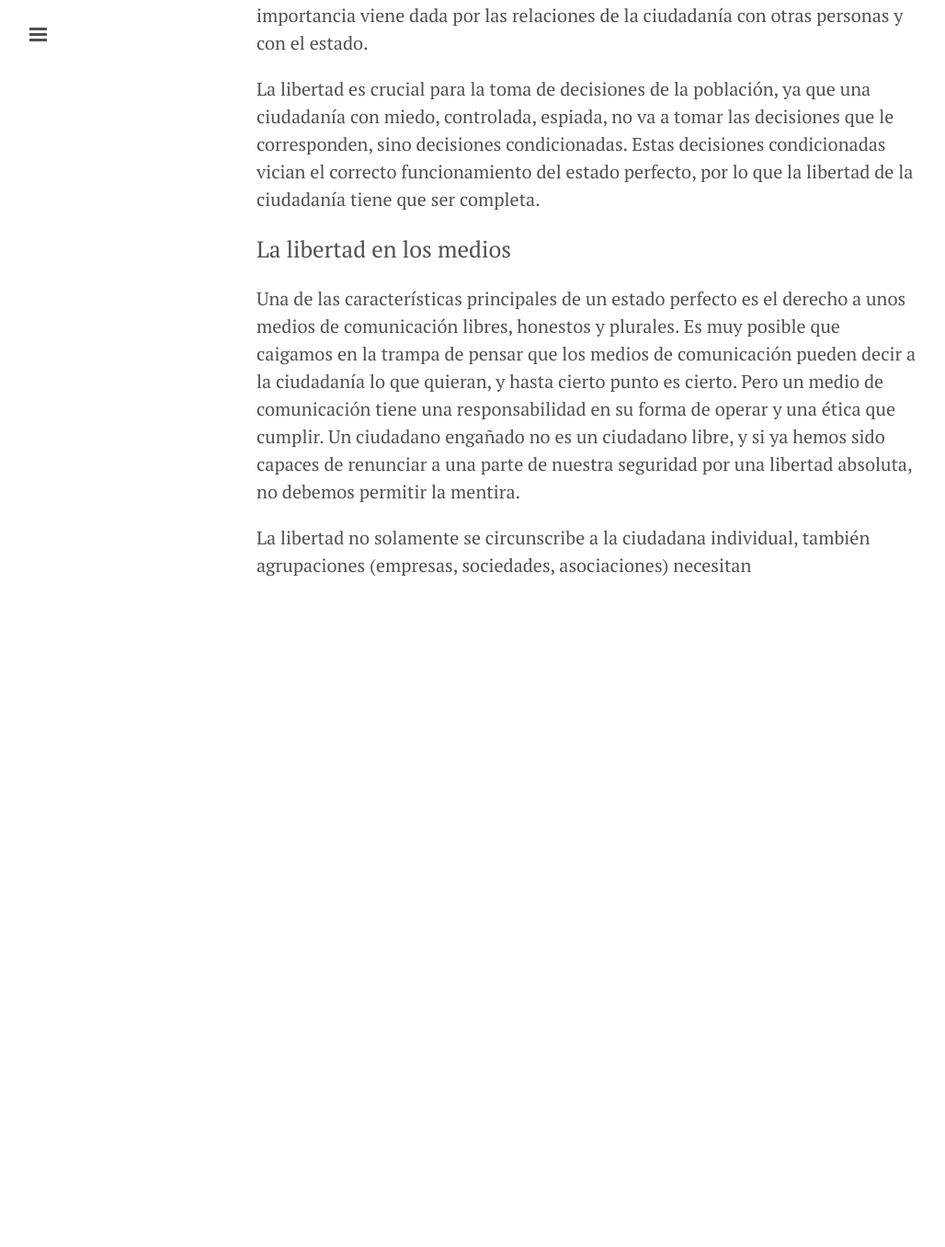
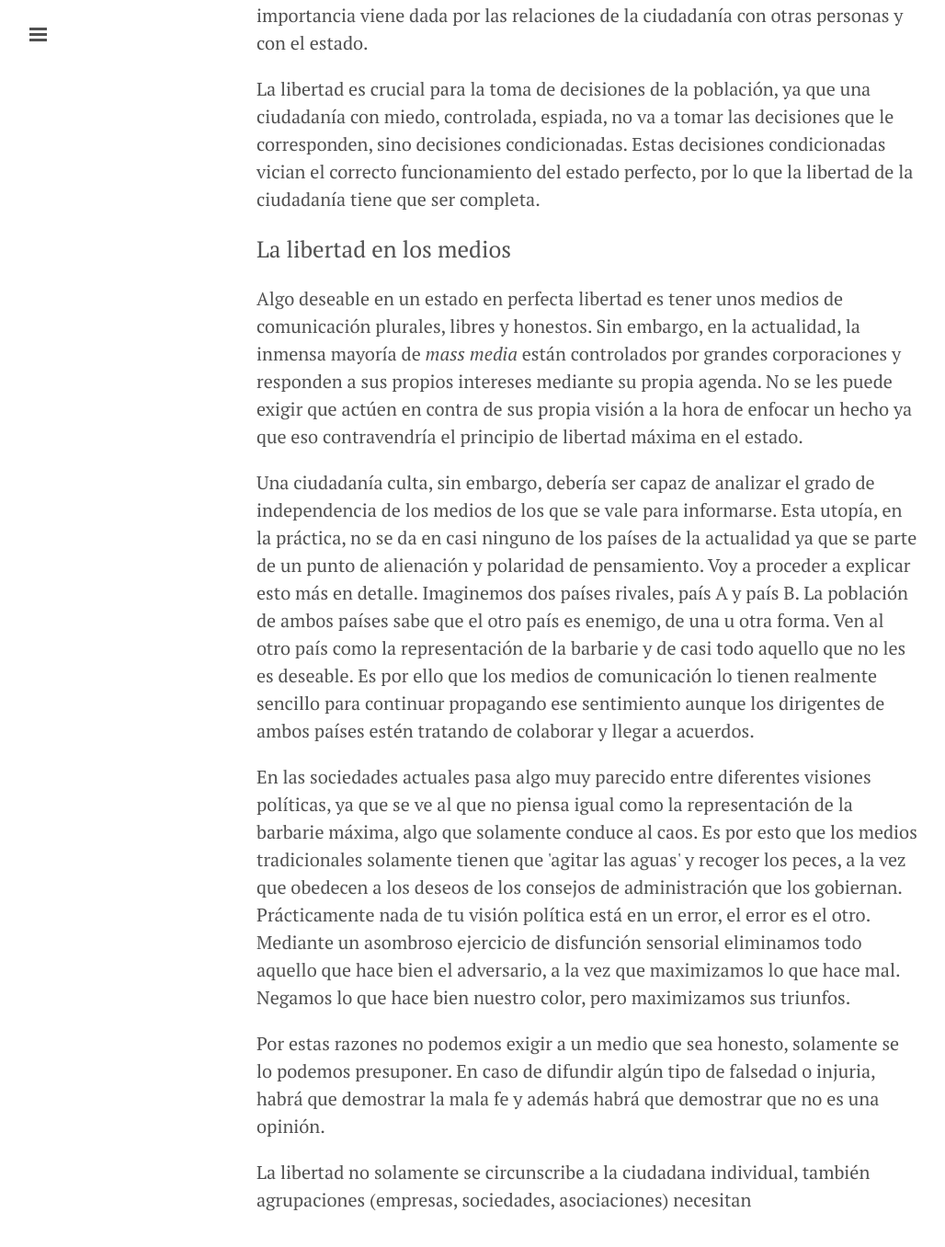
Before and after one commit to estadoperfecto/estadoperfecto.github.io, a Jekyll site: the page built from que_diferencia.html, in a window 1280 px wide and 1400 px high, scrolled down 1485 px. Shown: the top 1356 px of the window at 92% size, without its empty margins (1-1029 px from the left). Built offline with Jekyll 4.4.1, drawn with Linux system fonts in a browser that asks for light colours; before the commit the page ends 2195 px from its top, so only the background shows below that.

Commit message:
Libertad

```diff
--- a/que_diferencia.html
+++ b/que_diferencia.html
@@ -25,7 +25,8 @@ title: "Qué diferencia a un estado de otro 'mejor'"
     que nadie es capaz de limitar ésta. Nadie puede decidir sobre que está bien o mal cantar, hacer una obra de teatro,
     escribir o redactar noticias. Pero vamos a dar un paso más, nadie tiene el derecho (ni nadie lo hace) de
     <a href="https://es.wikipedia.org/wiki/PRISM" target="_blank">espiar a la ciudadanía en internet</a>
-    o <a href="https://en.wikipedia.org/wiki/ECHELON" target="_blank"> en sus comunicaciones</a>, no es posible limitar la libertad de la población en aras de la
+    o <a href="https://en.wikipedia.org/wiki/ECHELON" target="_blank"> en sus comunicaciones</a>, no es posible limitar
+    la libertad de la población en aras de la
     seguridad. Este escenario no es tan distinto a la situación pre-11S, en la que (al menos se aparentaba) cierto grado
     de privacidad en las comunicaciones personales. La ciudadanía, en nuestro hipotético estado, ha decidido que
     prefiere exponerse a problemas de seguridad que rechazar la libertad. Cabe pensar, entonces, en el concepto de
@@ -54,13 +55,28 @@ title: "Qué diferencia a un estado de otro 'mejor'"
   </p>
   <p class="lead">La libertad en los medios</p>
   <p>
-    Una de las características principales de un estado perfecto es el derecho a unos medios de comunicación libres,
-    honestos y plurales. Es muy posible que caigamos en la trampa de pensar que los medios de comunicación pueden
-    decir a la ciudadanía lo que quieran, y hasta cierto punto es cierto. Pero un medio de comunicación tiene una
-    responsabilidad en su forma de operar y una ética que cumplir. Un ciudadano engañado no es un ciudadano libre, y si
-    ya hemos sido capaces de renunciar a una parte de nuestra seguridad por una libertad absoluta, no debemos permitir
-    la mentira.
+    Algo deseable en un estado en perfecta libertad es tener unos medios de comunicación plurales, libres y honestos.
+    Sin embargo, en la actualidad, la inmensa mayoría de <i>mass media</i> están controlados por grandes corporaciones
+    y responden a sus propios intereses mediante su propia agenda. No se les puede exigir que actúen en contra de sus
+    propia visión a la hora de enfocar un hecho ya que eso contravendría el principio de libertad máxima en el estado.
   </p>
+  <p>Una ciudadanía culta, sin embargo, debería ser capaz de analizar el grado de independencia de los medios de los
+  que se vale para informarse. Esta utopía, en la práctica, no se da en casi ninguno de los países de la actualidad
+  ya que se parte de un punto de alienación y polaridad de pensamiento. Voy a proceder a explicar esto más en detalle.
+  Imaginemos dos países rivales, país A y país B. La población de ambos países sabe que el otro país es enemigo, de
+  una u otra forma. Ven al otro país como la representación de la barbarie y de casi todo aquello que no les es
+  deseable. Es por ello que los medios de comunicación lo tienen realmente sencillo para continuar propagando ese
+  sentimiento aunque los dirigentes de ambos países estén tratando de colaborar y llegar a acuerdos.</p>
+  <p>En las sociedades actuales pasa algo muy parecido entre diferentes visiones políticas, ya que se ve al que no
+  piensa igual como la representación de la barbarie máxima, algo que solamente conduce al caos. Es por esto que
+  los medios tradicionales solamente tienen que 'agitar las aguas' y recoger los peces, a la vez que obedecen a
+  los deseos de los consejos de administración que los gobiernan. Prácticamente nada de tu visión política
+  está en un error, el error es el otro. Mediante un asombroso ejercicio de disfunción sensorial eliminamos
+  todo aquello que hace bien el adversario, a la vez que maximizamos lo que hace mal. Negamos lo que hace bien nuestro
+  color, pero maximizamos sus triunfos.</p>
+  <p>Por estas razones no podemos exigir a un medio que sea honesto, solamente se lo podemos presuponer. En caso de
+  difundir algún tipo de falsedad o injuria, habrá que demostrar la mala fe y además habrá que demostrar que no es una
+  opinión.</p>
   <p>
     La libertad no solamente se circunscribe a la ciudadana individual, también agrupaciones (empresas, sociedades,
     asociaciones) necesitan
```
